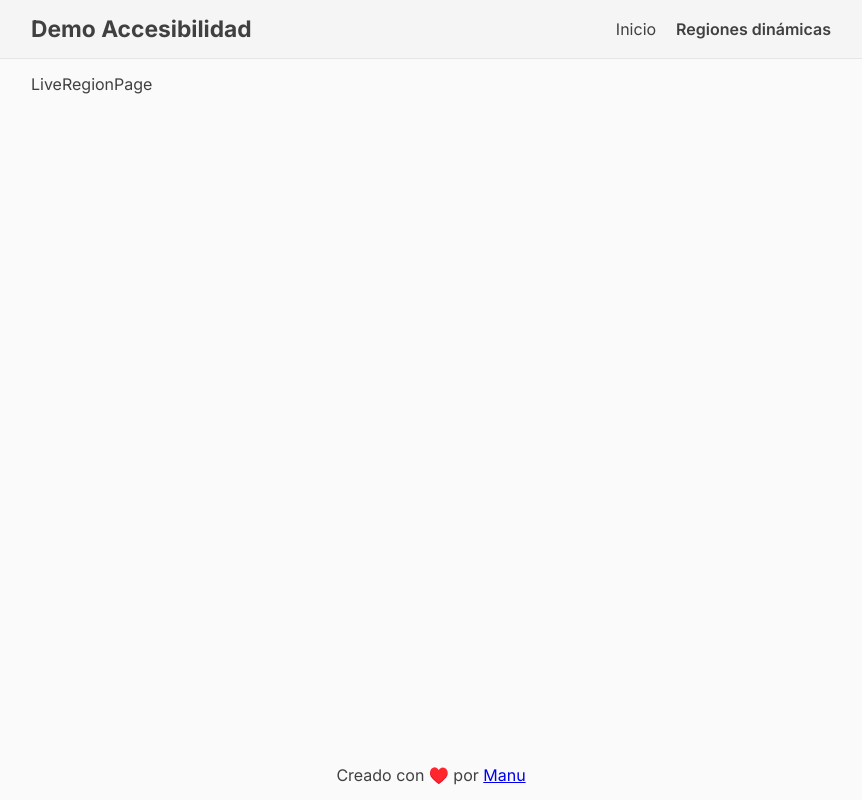
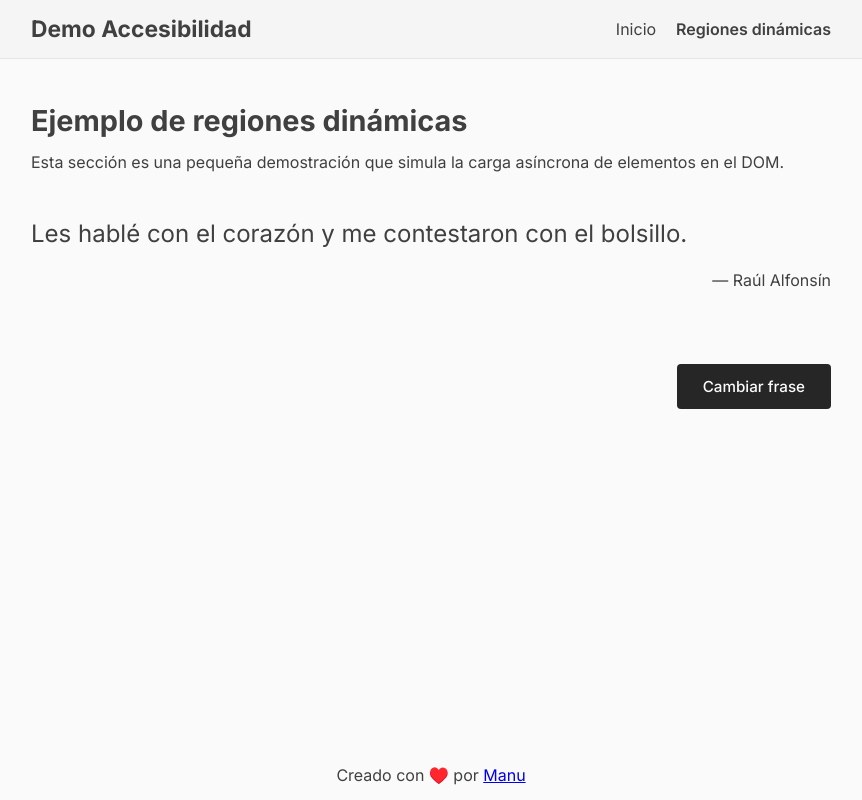
Before and after one commit to msilenzi/demo-accesibilidad, a React (Vite) app: page /live-demo in a window 1280 px wide. Shown: the whole page, without its empty margins (209-1071 px from the left). Built offline with nearby package versions, Linux system fonts and the light colour scheme.

Commit message:
agregar contenido a <LiveRegionPage />

```diff
--- /dev/null
+++ b/src/pages/LiveRegionPage.css
@@ -0,0 +1,26 @@
+.live-region__description {
+  margin-bottom: 3rem;
+}
+
+.quote {
+  margin: 0;
+
+  blockquote {
+    margin: 0;
+    font-size: 1.5rem;
+  }
+
+  figcaption {
+    text-align: right;
+  }
+}
+
+.live-region__quote {
+  min-height: 8rem;
+  margin-bottom: 1rem;
+}
+
+.btn.live-region__btn {
+  display: block;
+  margin-left: auto;
+}
--- a/src/pages/LiveRegionPage.tsx
+++ b/src/pages/LiveRegionPage.tsx
@@ -1,3 +1,53 @@
+import type { Quote } from '../data/quotes'
+
+import { useEffect } from 'react'
+
+import { useQuotes } from '../hooks/useQuotes'
+
+import './LiveRegionPage.css'
+
 export function LiveRegionPage() {
-  return <>LiveRegionPage</>
+  const { isLoading, quote, changeQuote } = useQuotes()
+
+  useEffect(() => void changeQuote(), [changeQuote])
+
+  const loading = isLoading || !quote
+
+  return (
+    <section>
+      <h1>Ejemplo de regiones dinámicas</h1>
+      <p className="live-region__description">
+        Esta sección es una pequeña demostración que simula la carga asíncrona
+        de elementos en el DOM.
+      </p>
+
+      <div className="live-region__quote">
+        {loading ? <Loading /> : <QuoteComponent {...quote} />}
+      </div>
+
+      <button
+        className="btn btn--primary live-region__btn"
+        type="button"
+        onClick={() => void changeQuote()}
+        disabled={loading}
+      >
+        Cambiar frase
+      </button>
+    </section>
+  )
 }
+
+function QuoteComponent({ quote, author }: Quote) {
+  return (
+    <figure className="quote">
+      <blockquote>
+        <p>{quote}</p>
+      </blockquote>
+      <figcaption>— {author}</figcaption>
+    </figure>
+  )
+}
+
+function Loading() {
+  return <p>Cargando...</p>
+}
```
